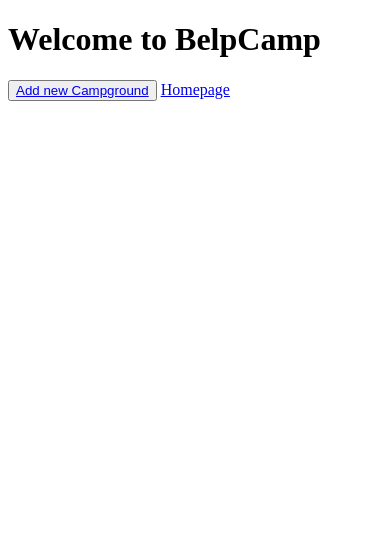
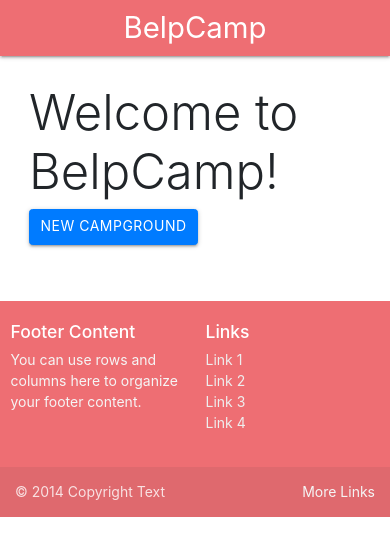
Before and after one commit to Abuonzone/BelpCamp, a Node server app: page /campgrounds in a window 390 px wide. Shown: the top 556 px of the page. Run offline with Node 20, Linux system fonts and the light colour scheme; data that the repository does not hold is empty; some libraries are stand-ins or nearby versions.

Commit message:
Arranging the UI

```diff
--- /dev/null
+++ b/public/stylesheets/main.css
@@ -0,0 +1,5 @@
+.card-text {
+    white-space: nowrap;
+    overflow: hidden;
+    text-overflow: ellipsis;
+}
--- a/views/campgrounds.ejs
+++ b/views/campgrounds.ejs
@@ -1,14 +1,19 @@
 <% include partials/header %>
-
-    <h1>Welcome to BelpCamp</h1>
-    <button><a href="campgrounds/new">Add new Campground</a></button>
+    <div class="jumbotron bg-transparent">
+        <h1 class="display-4">Welcome to BelpCamp!</h1>
+        <a class="btn btn-primary" href="/campgrounds/new" role="button">New Campground</a>
+    </div>
+    <div class="card-columns">
     <% campgrounds.forEach(campground => { %>
-        <h2><%= campground.name %></h2>
-        <img src="<%= campground.image %>" alt="image">
-        <p><%= campground.description %></p>
-        <a href="campground/<%= campground._id %>">Show campground</a>
-    <% })%>
-    <a href="/">Homepage</a>
-
+    <div class="card">
+        <img src="<%= campground.image %>" class="card-img-top" alt="">
+        <div class="card-body text-center">
+            <h5 class="card-title"><%= campground.name %></h5>
+            <p class="card-text"><%= campground.description %></p>
+            <a href="campground/<%= campground._id %>" class="btn btn-primary">view</a>
+        </div>
+    </div>
+    <% }) %>
+    </div>
 
 <% include partials/footer %>
--- a/views/partials/footer.ejs
+++ b/views/partials/footer.ejs
@@ -1,2 +1,29 @@
+  </div>
+  <script src="https://cdnjs.cloudflare.com/ajax/libs/materialize/1.0.0/js/materialize.min.js"></script>
+  <footer class="page-footer">
+          <div class="container">
+            <div class="row">
+              <div class="col l6 s12">
+                <h5 class="white-text">Footer Content</h5>
+                <p class="grey-text text-lighten-4">You can use rows and columns here to organize your footer content.</p>
+              </div>
+              <div class="col l4 offset-l2 s12">
+                <h5 class="white-text">Links</h5>
+                <ul>
+                  <li><a class="grey-text text-lighten-3" href="#!">Link 1</a></li>
+                  <li><a class="grey-text text-lighten-3" href="#!">Link 2</a></li>
+                  <li><a class="grey-text text-lighten-3" href="#!">Link 3</a></li>
+                  <li><a class="grey-text text-lighten-3" href="#!">Link 4</a></li>
+                </ul>
+              </div>
+            </div>
+          </div>
+          <div class="footer-copyright">
+            <div class="container">
+            © 2014 Copyright Text
+            <a class="grey-text text-lighten-4 right" href="#!">More Links</a>
+            </div>
+          </div>
+        </footer>
 </body>
 </html>
--- a/views/partials/header.ejs
+++ b/views/partials/header.ejs
@@ -3,5 +3,20 @@
 <head>
     <meta charset="utf-8">
     <title>BelpCamp App</title>
+    <link rel="stylesheet" href="https://cdnjs.cloudflare.com/ajax/libs/materialize/1.0.0/css/materialize.min.css">
+    <link rel="stylesheet" href="https://stackpath.bootstrapcdn.com/bootstrap/4.2.1/css/bootstrap.min.css" integrity="sha384-GJzZqFGwb1QTTN6wy59ffF1BuGJpLSa9DkKMp0DgiMDm4iYMj70gZWKYbI706tWS" crossorigin="anonymous">
+    <link rel="stylesheet" href="stylesheets/main.css">
 </head>
 <body>
+
+    <nav>
+        <div class="nav-wrapper">
+        <a href="#" class="brand-logo">BelpCamp</a>
+        <ul id="nav-mobile" class="right hide-on-med-and-down">
+            <li><a href="#">Register</a></li>
+            <li><a href="#">Login</a></li>
+            <li><a href="#">Logout</a></li>
+        </ul>
+        </div>
+    </nav>
+    <div class="container-fluid">
```
Also changed, not shown: views/campground/show.ejs (+41 -9 lines).
